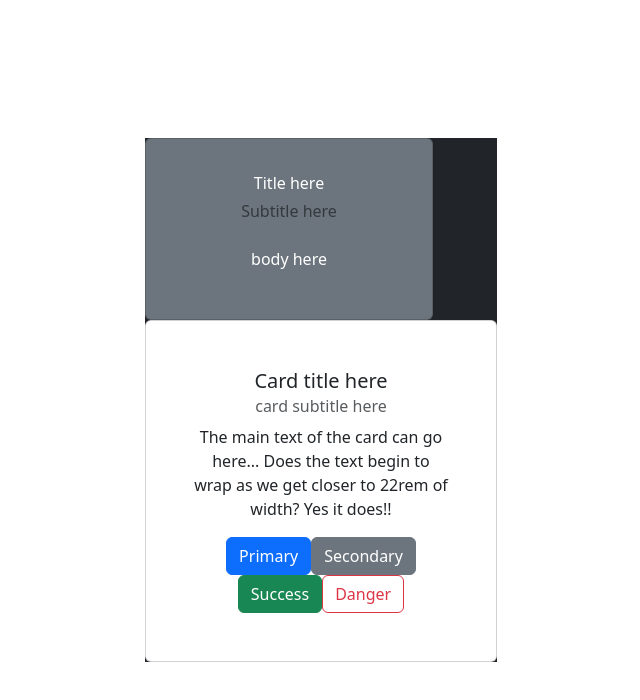
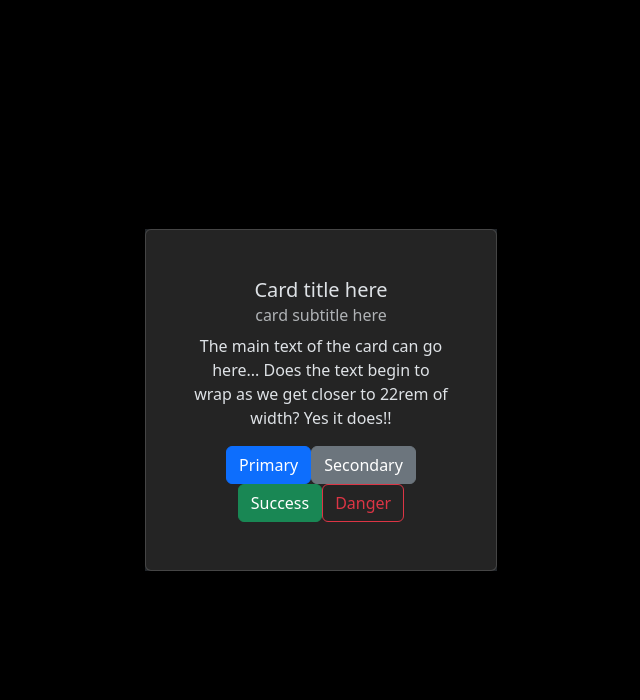
Before and after one commit to BradenKartchner/react-trivia, a React (Vite) app in the folder vite-project/: page / in a window 1280 px wide. Shown: the top 700 px of the page, without its empty margins (319-959 px from the left). Built offline with nearby package versions, Linux system fonts and the light colour scheme.

Commit message:
playing around with stupid css for styling

```diff
--- a/vite-project/src/App.css
+++ b/vite-project/src/App.css
@@ -35,7 +35,7 @@
 
 .card {
     padding: 2em;
-    background-color: white;
+    background-color: #242424;
 }
 
 .read-the-docs {
--- a/vite-project/src/App.tsx
+++ b/vite-project/src/App.tsx
@@ -1,7 +1,7 @@
 //import { useState } from "react";
-import StrapCard from "./components/StrapCard";
 import "bootstrap/dist/css/bootstrap.min.css";
 import BootCard from "./components/BootCard";
+import MenuCard from "./components/MenuCard";
 
 import "./App.css";
 
@@ -9,7 +9,7 @@ function App() {
     return (
         <>
             <div className="bg-dark">
-                <StrapCard />
+                <MenuCard />
                 <BootCard />
             </div>
         </>
--- a/vite-project/src/components/BootCard.css
+++ b/vite-project/src/components/BootCard.css
@@ -1,6 +1,9 @@
-/* So everything in this gets overridden by the bootstrap files I think...
-*  how to change elements without changing the bootstrap files?
+/* Everything here will overwrite the higher level CSS files
+* just have to remember to import this into BootCard.tsx to make it work
 */
 .btn {
-    background-color: lightgreen;
 }
+
+.card-title h5 {
+    color: "white";
+}
--- a/vite-project/src/components/BootCard.tsx
+++ b/vite-project/src/components/BootCard.tsx
@@ -2,10 +2,16 @@
 // see this link: https://www.tutorialrepublic.com/twitter-bootstrap-tutorial/bootstrap-grid-system.php
 // and scroll down a bit to see how to structure a website to work on multiple different size screens
 
+import "./BootCard.css";
+
 function BootCard() {
     return (
         <>
-            <div className="card" style={{ width: "22rem" }}>
+            <div
+                className="card"
+                style={{ width: "22rem" }}
+                data-bs-theme="dark"
+            >
                 <div className="card-body">
                     <h5 className="card-title">Card title here</h5>
                     <h6 className="card-subtitle mb-2 text-muted">
--- /dev/null
+++ b/vite-project/src/components/MenuCard.tsx
@@ -0,0 +1,5 @@
+function MenuCard() {
+    return <></>;
+}
+
+export default MenuCard;
--- a/vite-project/src/index.css
+++ b/vite-project/src/index.css
@@ -4,6 +4,7 @@ body {
     place-items: center;
     min-width: 320px;
     min-height: 100vh;
+    background-color: black;
 }
 
 :root {
@@ -11,7 +12,7 @@ body {
     line-height: 1.5;
     font-weight: 400;
 
-    color-scheme: light dark;
+    color-scheme: dark light;
     color: rgba(255, 255, 255, 0.87);
     background-color: #242424;
 
@@ -20,16 +21,3 @@ body {
     -webkit-font-smoothing: antialiased;
     -moz-osx-font-smoothing: grayscale;
 }
-
-@media (prefers-color-scheme: light) {
-    :root {
-        color: #213547;
-        background-color: #ffffff;
-    }
-    a:hover {
-        color: #747bff;
-    }
-    button {
-        background-color: #f9f9f9;
-    }
-}
```
